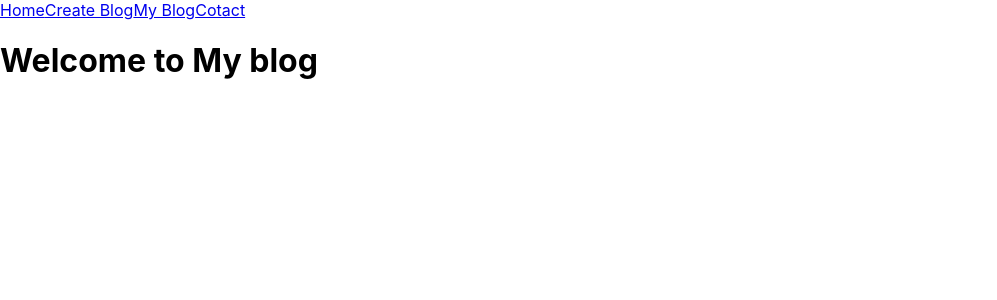
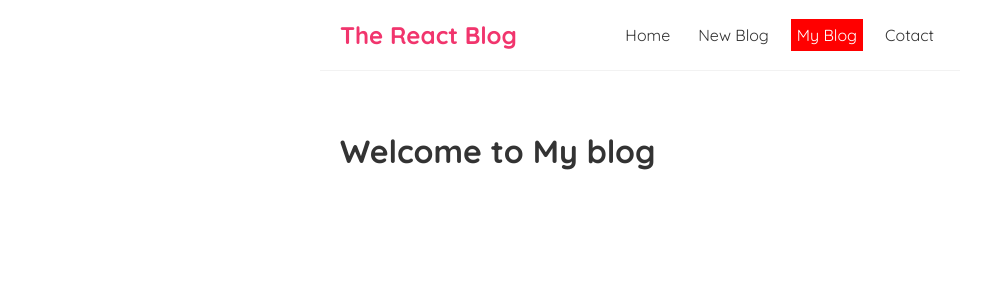
Before and after one commit to arindom38/React-Basic, a React (Create React App) app in the folder my-blog/: page / in a window 1280 px wide. Shown: the top 300 px of the page, without its empty margins (0-997 px from the left). Built offline with nearby package versions, Linux system fonts and the light colour scheme.

Commit message:
add genereic style for all components

```diff
--- a/my-blog/src/Home.js
+++ b/my-blog/src/Home.js
@@ -1,6 +1,6 @@
 const Home = () => {
     return (
-        <div className="homepage">
+        <div className="home">
             <h1>Welcome to My blog</h1>
         </div>
      );
--- a/my-blog/src/index.css
+++ b/my-blog/src/index.css
@@ -1,13 +1,35 @@
-body {
+@import url('https://fonts.googleapis.com/css2?family=Quicksand:wght@300;400;500;600;700&display=swap');
+
+/* base styles */
+* {
   margin: 0;
-  font-family: -apple-system, BlinkMacSystemFont, 'Segoe UI', 'Roboto', 'Oxygen',
-    'Ubuntu', 'Cantarell', 'Fira Sans', 'Droid Sans', 'Helvetica Neue',
-    sans-serif;
-  -webkit-font-smoothing: antialiased;
-  -moz-osx-font-smoothing: grayscale;
+  font-family: "Quicksand";
+  color: #333;
 }
-
-code {
-  font-family: source-code-pro, Menlo, Monaco, Consolas, 'Courier New',
-    monospace;
+.navbar {
+  padding: 20px;
+  display: flex;
+  align-items: center;
+  max-width: 600px;
+  margin: 0 auto;
+  border-bottom: 1px solid #f2f2f2;
 }
+.navbar h1 {
+  color: #f1356d;
+}
+.navbar .links {
+  margin-left: auto;
+}
+.navbar a {
+  margin-left: 16px;
+  text-decoration: none;
+  padding: 6px;
+}
+.navbar a:hover {
+  color: #f1356d;
+}
+.content {
+  max-width: 600px;
+  margin: 40px auto;
+  padding: 20px;
+}
--- a/my-blog/src/index.js
+++ b/my-blog/src/index.js
@@ -1,6 +1,6 @@
 import React from 'react';
 import ReactDOM from 'react-dom';
-import './index.css';
+import './index.css'; // the style will be applied to all the components
 import App from './App';
 
 //This function render all the components and add them inside the root
--- a/my-blog/src/navbar.js
+++ b/my-blog/src/navbar.js
@@ -2,13 +2,21 @@
 //this is a arrow function for a component but normal function can also be created like in app.js
 const Navbar = () => {
     return (
-        <nav className="Navbar">
-            <a href="/">Home</a>
-            <a href="/Create">Create Blog</a>
-            <a href="/Myblog">My Blog</a>
-            <a href="/c=Contact">Cotact</a>
+        <nav className="navbar">
+            <h1>The React Blog</h1>
+            <div className="links">
+                <a href="/">Home</a>
+                <a href="/Create">New Blog</a>
+                {/* Inline styles can be added (Not a good practice) */}
+                <a href="/Myblog" style={{
+                    color: "white",
+                    backgroundColor: "red",
+                    border: "8px"
+                }}>My Blog</a>
+                <a href="/c=Contact">Cotact</a>
+            </div>
         </nav>
-     );
+    );
 }
 
 export default Navbar;
```
